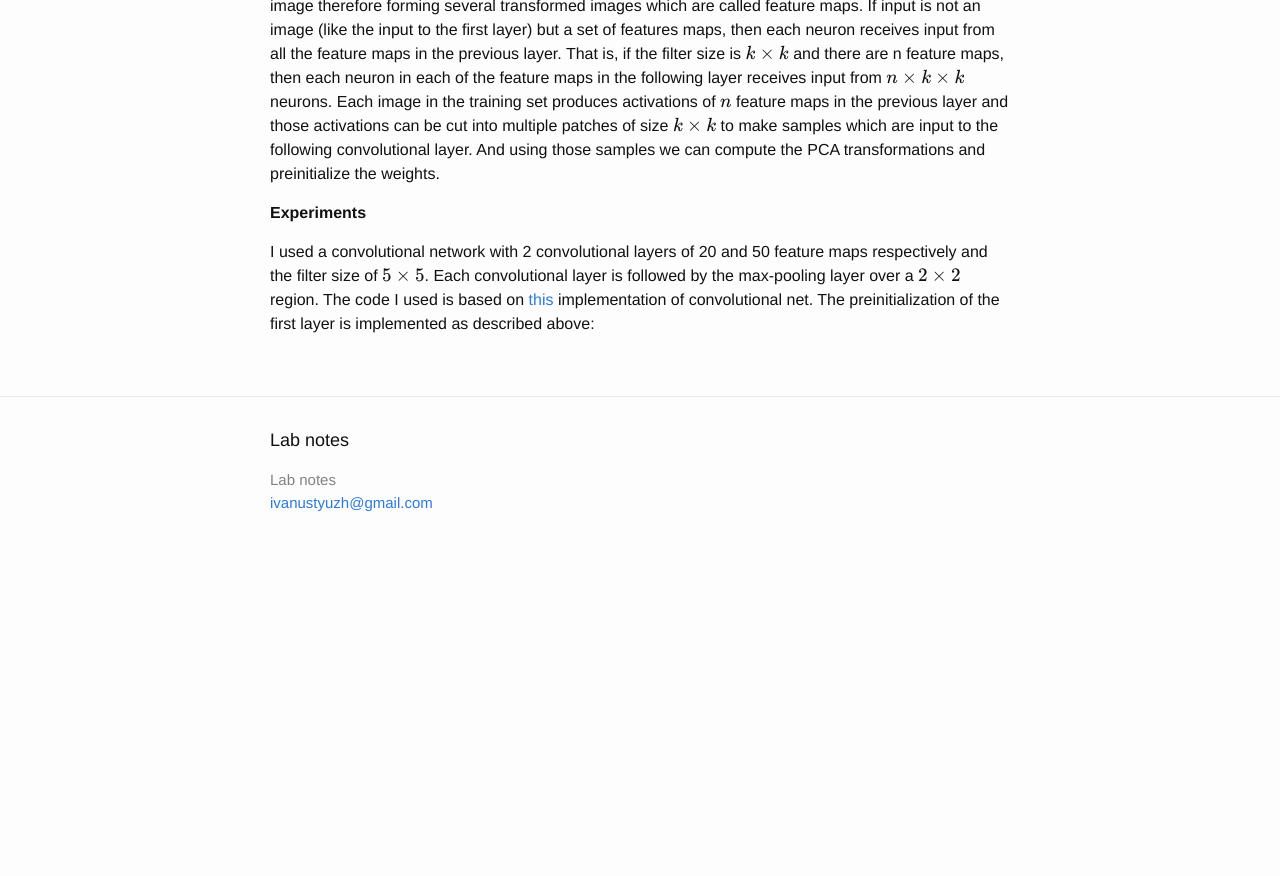
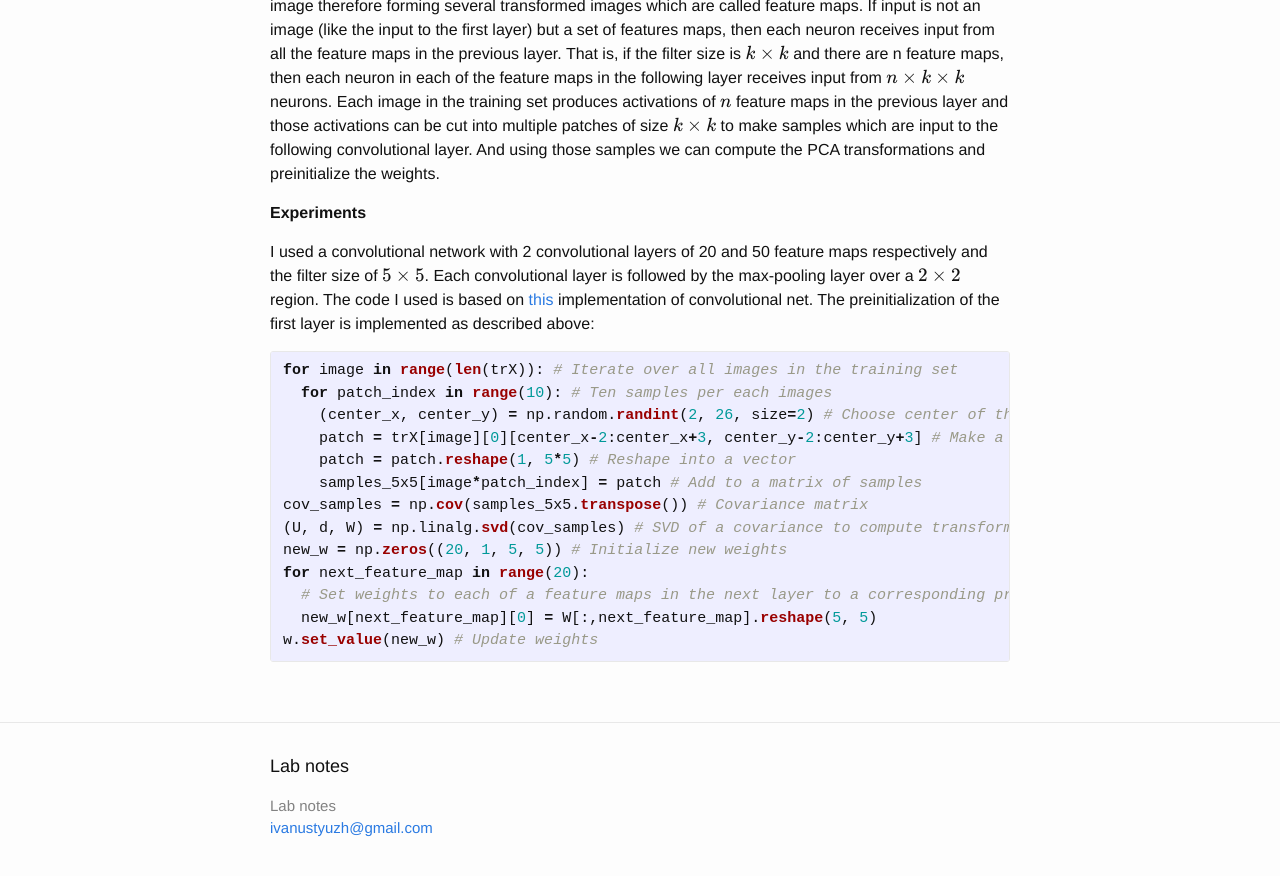
Before and after one commit to ivust/blog, a Jekyll site: the page built from _posts/2014-12-10-weights-preinitialization-in-a-convnet.md, in a window 1280 px wide and 900 px high, scrolled down 1450 px. Shown: the top 876 px of the window. Built offline with Jekyll 4.4.1, drawn with Linux system fonts in a browser that asks for light colours; formulas are drawn with MathJax 3; before the commit the page ends 2024 px from its top, so only the background shows below that.

Commit message:
update post

```diff
--- a/_posts/2014-12-10-weights-preinitialization-in-a-convnet.md
+++ b/_posts/2014-12-10-weights-preinitialization-in-a-convnet.md
@@ -25,3 +25,19 @@ Each neuron in the following layer receives input from a subset of units in the
 **Experiments**
 
 I used a convolutional network with 2 convolutional layers of 20 and 50 feature maps respectively and the filter size of $$5 \times 5$$. Each convolutional layer is followed by the max-pooling layer over a $$2 \times 2$$ region. The code I used is based on [this](https://github.com/Newmu/Theano-Tutorials/blob/master/5_convolutional_net.py) implementation of convolutional net. The preinitialization of the first layer is implemented as described above:
+
+{% highlight python %}
+for image in range(len(trX)): # Iterate over all images in the training set
+  for patch_index in range(10): # Ten samples per each images
+    (center_x, center_y) = np.random.randint(2, 26, size=2) # Choose center of the sample randomly
+    patch = trX[image][0][center_x-2:center_x+3, center_y-2:center_y+3] # Make a 5x5 patch
+    patch = patch.reshape(1, 5*5) # Reshape into a vector
+    samples_5x5[image*patch_index] = patch # Add to a matrix of samples
+cov_samples = np.cov(samples_5x5.transpose()) # Covariance matrix
+(U, d, W) = np.linalg.svd(cov_samples) # SVD of a covariance to compute transformation to a eigenbasis
+new_w = np.zeros((20, 1, 5, 5)) # Initialize new weights
+for next_feature_map in range(20):
+  # Set weights to each of a feature maps in the next layer to a corresponding principal component
+  new_w[next_feature_map][0] = W[:,next_feature_map].reshape(5, 5)
+w.set_value(new_w) # Update weights
+{% endhighlight %}
```
